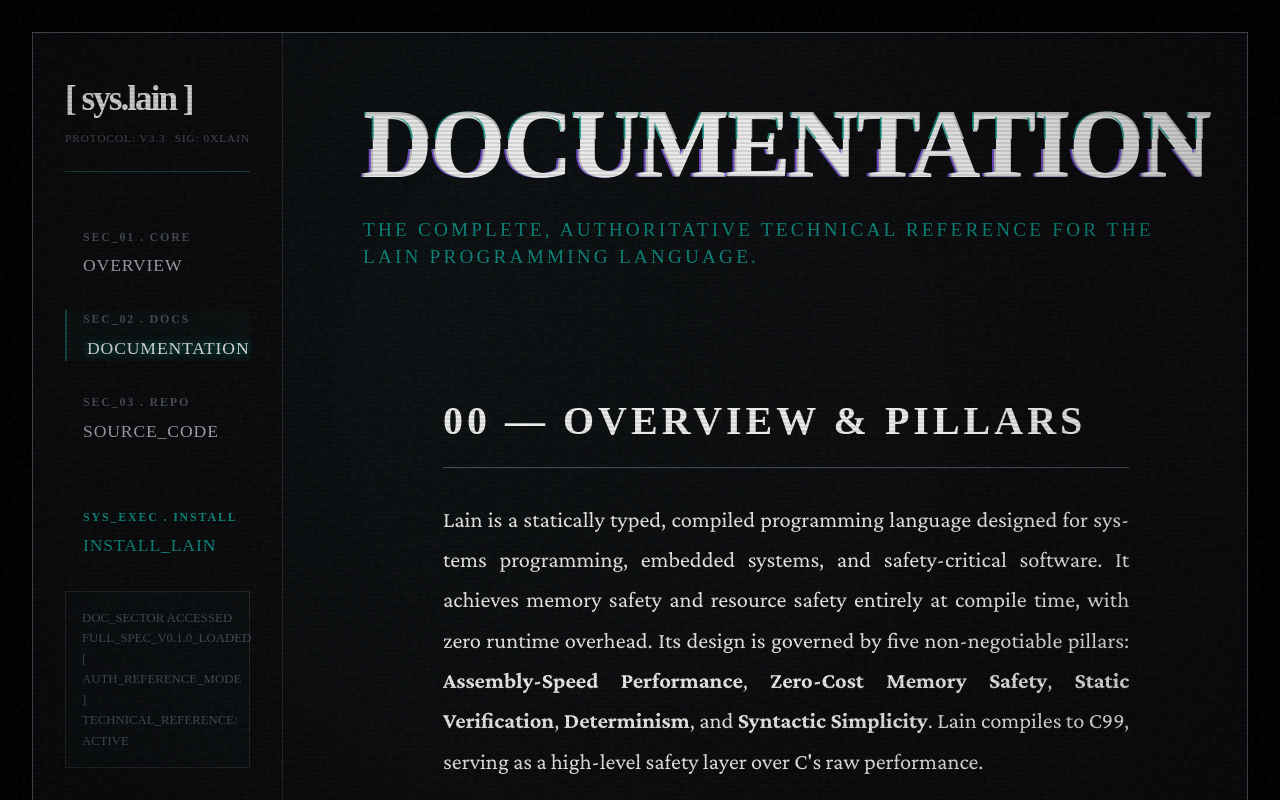
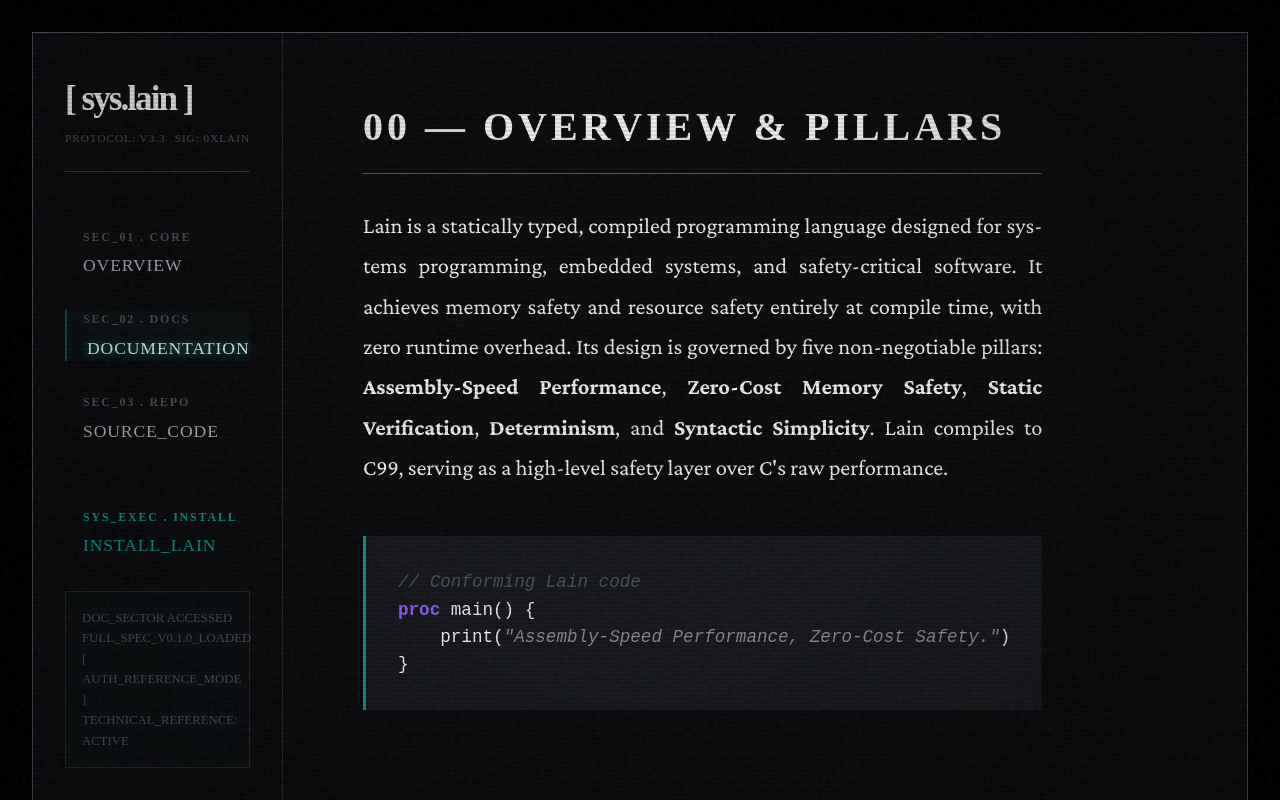
Before and after one commit to Marco-DG/lain, a Next.js app in the folder lain-website/: page /docs in a window 1280 px wide. Shown: the top 800 px of the page. Built offline with nearby package versions, Linux system fonts and the light colour scheme.

Commit message:
Update page.tsx

```diff
--- a/lain-website/app/docs/page.tsx
+++ b/lain-website/app/docs/page.tsx
@@ -13,16 +13,7 @@ export default function Documentation() {
 
     return (
         <NaviShell statusLines={statusLines}>
-            <section className={styles.heroSection}>
-                <div className={styles.glitchContainer}>
-                    <h1 className={styles.heroTitle} data-text="DOCUMENTATION">DOCUMENTATION</h1>
-                </div>
-                <p className={styles.heroSubtitle}>
-                    The complete, authoritative technical reference for the Lain programming language.
-                </p>
-
-                <SpecViewer data={specData} />
-            </section>
+            <SpecViewer data={specData} />
         </NaviShell>
     );
 }
```
